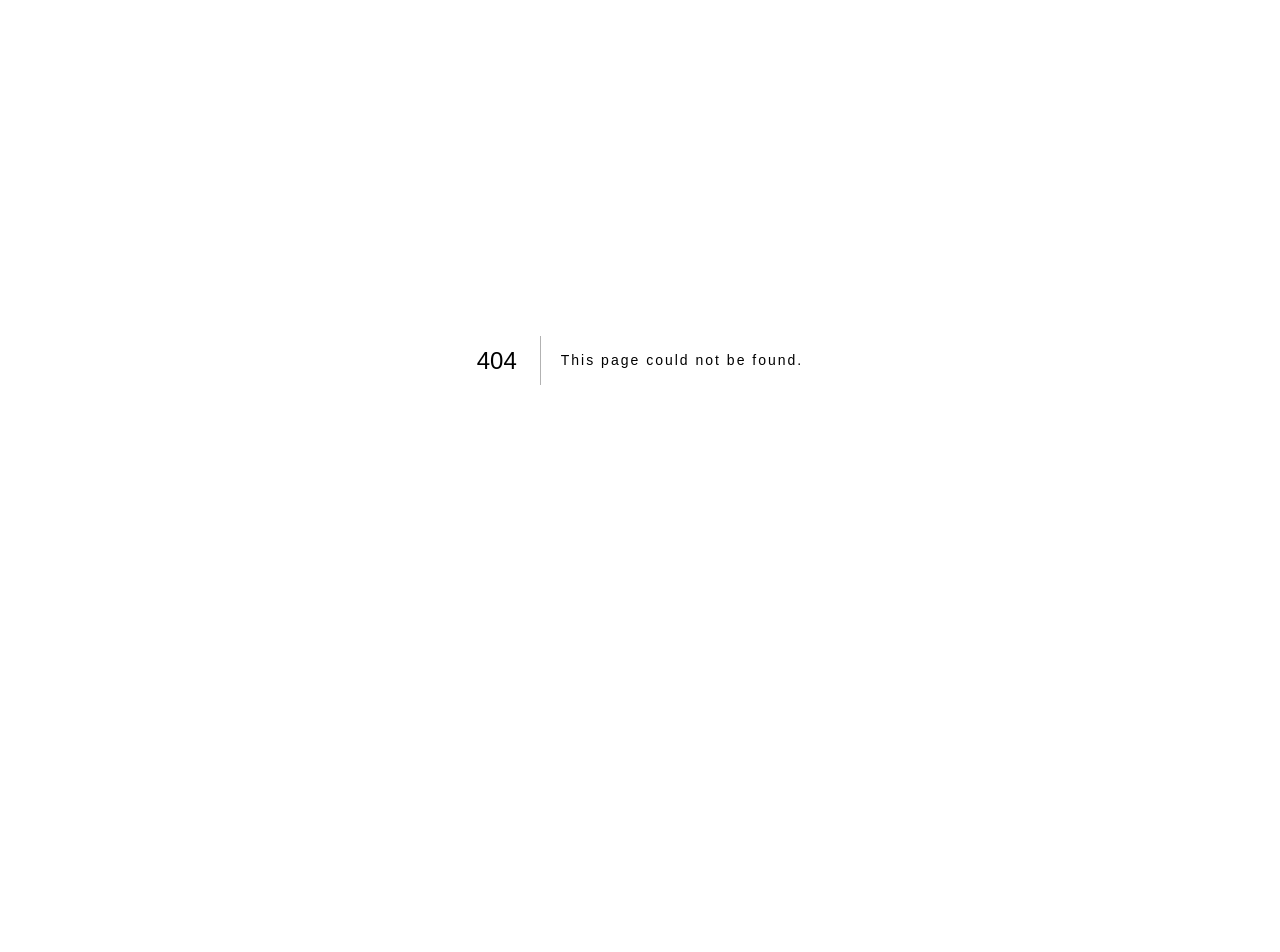
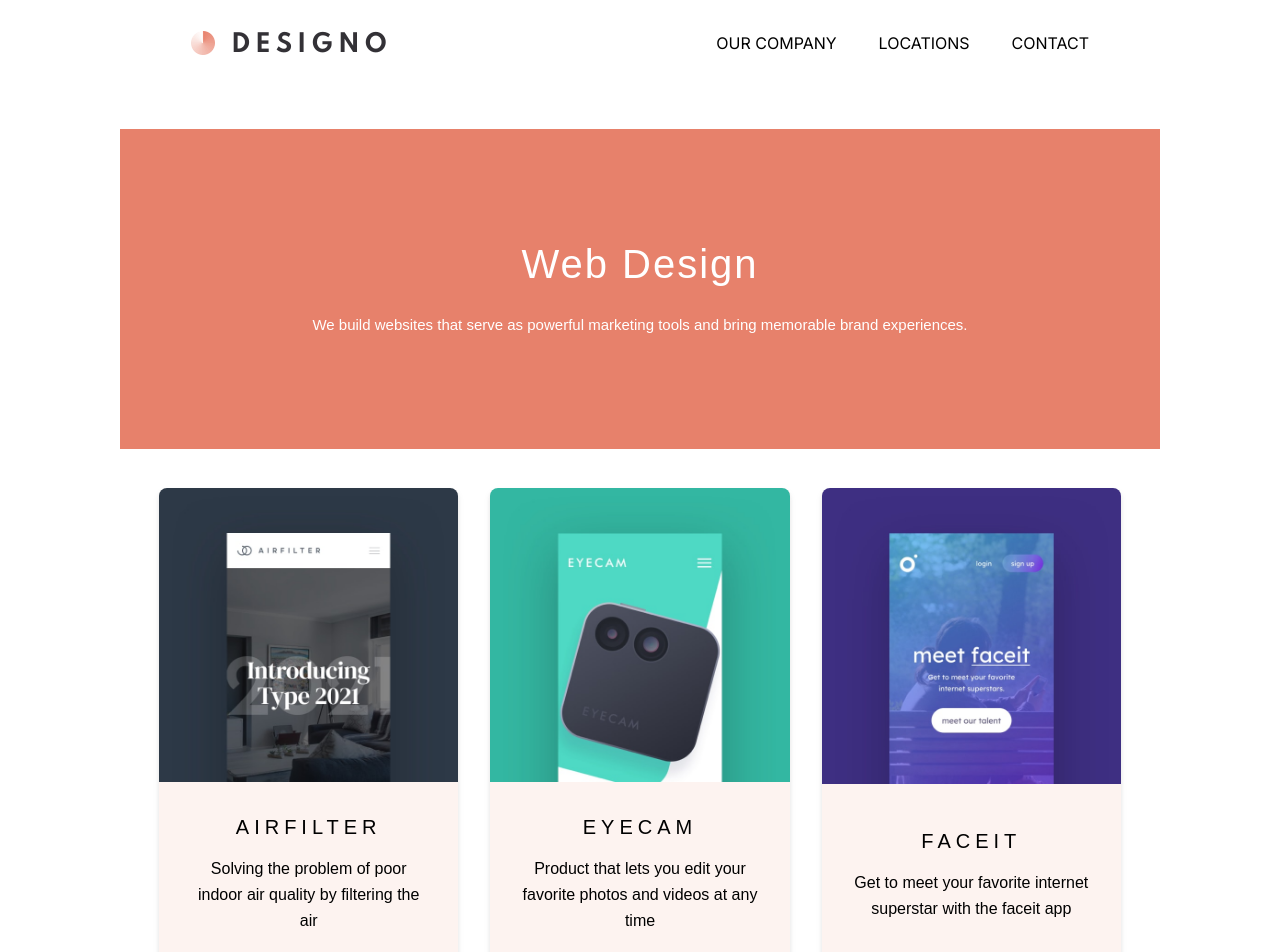
Before and after one commit to glowupmatt/DESIGNO, a Next.js app: page /appDesign in a window 1280 px wide. Before the commit this address had no page. Shown: the part 40-992 px from the top of the page. Before the commit the page ends 800 px from the top, so only its background shows below. Built offline with nearby package versions, Linux system fonts and the light colour scheme.

Commit message:
created the services pages

```diff
--- /dev/null
+++ b/app/appDesign/page.tsx
@@ -0,0 +1,52 @@
+"use client";
+
+import Footer from "@/components/Footer";
+import Navigation from "@/components/Navigation";
+import ServiceCard from "@/components/ServiceCard";
+import TitleHeader from "@/components/TitleHeader";
+import WorkDisplayComp from "@/components/WorkDisplayComp";
+import { appDesignData } from "@/data/designData/appDesign";
+import { homePageProjectDisplay } from "@/data/homePageInfo";
+import { useState } from "react";
+
+const AppDesign = () => {
+  const titleHeaderInfo = {
+    title: "Web Design",
+    desc: "We build websites that serve as powerful marketing tools and bring memorable brand experiences.",
+  };
+  const [navOpen, setNavOpen] = useState(false);
+  return (
+    <div className="w-full flex justify-center items-center flex-col">
+      <div className="max-w-[65rem] w-full">
+        <Navigation setNavOpen={setNavOpen} navOpen={navOpen} />
+        <div>
+          <TitleHeader titleHeaderInfo={titleHeaderInfo} />
+          <div className="flex flex-col items-center justify-center gap-8  lg:grid lg:grid-cols-3 lg:grid-rows-2 lg:justify-center lg:items-center p-[2.44rem] lg:mb-[16rem]">
+            {appDesignData.map((data, index) => {
+              return (
+                <div
+                  key={data.title}
+                  className="flex items-center justify-center cursor-pointer"
+                >
+                  <WorkDisplayComp data={data} />
+                </div>
+              );
+            })}
+          </div>
+          <div className="flex flex-col p-[2.44rem] gap-[1.5rem] mb-[12rem] lg:flex-row">
+            {homePageProjectDisplay
+              .filter((data) => data.title !== "APP DESIGN")
+              .map((data, index) => {
+                return <ServiceCard key={data.title} data={data} />;
+              })}
+          </div>
+        </div>
+      </div>
+      <div className="lg:mt-[25rem]">
+        <Footer />
+      </div>
+    </div>
+  );
+};
+
+export default AppDesign;
--- /dev/null
+++ b/app/graphicDesign/page.tsx
@@ -0,0 +1,53 @@
+"use client";
+
+import ServiceCard from "@/components/ServiceCard";
+import WorkDisplayComp from "@/components/WorkDisplayComp";
+import { graphicDesignData } from "@/data/designData/graphicDesign";
+import { homePageProjectDisplay } from "@/data/homePageInfo";
+import { useState } from "react";
+import Navigation from "@/components/Navigation";
+import TitleHeader from "@/components/TitleHeader";
+import React from "react";
+import Footer from "@/components/Footer";
+
+const page = () => {
+  const titleHeaderInfo = {
+    title: "Graphic Design",
+    desc: "We deliver eye-catching branding materials that are tailored to meet your business objectives.",
+  };
+  const [navOpen, setNavOpen] = useState(false);
+  return (
+    <div className="w-full flex justify-center items-center flex-col">
+      <div className="max-w-[65rem] w-full">
+        <Navigation setNavOpen={setNavOpen} navOpen={navOpen} />
+        <div>
+          <TitleHeader titleHeaderInfo={titleHeaderInfo} />
+          <div className="flex flex-col items-center justify-center gap-8  lg:flex-row lg:justify-center lg:items-center p-[2.44rem] lg:mb-[8rem]">
+            {graphicDesignData.map((data, index) => {
+              return (
+                <div
+                  key={data.title}
+                  className="flex items-center justify-center cursor-pointer"
+                >
+                  <WorkDisplayComp data={data} />
+                </div>
+              );
+            })}
+          </div>
+          <div className="flex flex-col p-[2.44rem] mb-[16rem] gap-[1.5rem] lg:mb-0 lg:flex-row">
+            {homePageProjectDisplay
+              .filter((data) => data.title !== "GRAPHIC DESIGN")
+              .map((data, index) => {
+                return <ServiceCard key={data.title} data={data} />;
+              })}
+          </div>
+        </div>
+      </div>
+      <div className="lg:mt-[25rem]">
+        <Footer />
+      </div>
+    </div>
+  );
+};
+
+export default page;
--- a/components/HomePageComps/BrandCharacteristics.tsx
+++ b/components/HomePageComps/BrandCharacteristics.tsx
@@ -4,7 +4,7 @@ import { homePageCharacteristics } from "@/data/homePageInfo";
 
 const BrandCharacteristics = () => {
   return (
-    <div className="mt-[5.5rem] p-[1.5rem] flex flex-col gap-[5rem] mb-[14rem] md:mb-[21rem] lg:flex-row">
+    <div className="mt-[5.5rem] p-[2.44rem] flex flex-col gap-[5rem] mb-[14rem] md:mb-[21rem] lg:flex-row">
       {homePageCharacteristics.map((data, index) => {
         return (
           <div
--- a/data/designData/appDesign.ts
+++ b/data/designData/appDesign.ts
@@ -2,26 +2,26 @@ export const appDesignData = [
   {
     title: "AIRFILTER",
     desc: "Solving the problem of poor indoor air quality by filtering the air",
-    img: "/public/assets/app-design/desktop/image-airfilter.jpg",
+    img: "/assets/app-design/desktop/image-airfilter.jpg",
   },
   {
     title: "EYECAM",
     desc: "Product that lets you edit your favorite photos and videos at any time",
-    img: "/public/assets/app-design/desktop/image-eyecam.jpg",
+    img: "/assets/app-design/desktop/image-eyecam.jpg",
   },
   {
     title: "FACEIT",
     desc: "Get to meet your favorite internet superstar with the faceit app",
-    img: "/public/assets/app-design/desktop/image-faceit.jpg",
+    img: "/assets/app-design/desktop/image-faceit.jpg",
   },
   {
     title: "TODO",
     desc: "A todo app that features cloud sync with light and dark mode",
-    img: "/public/assets/app-design/desktop/image-todo.jpg",
+    img: "/assets/app-design/desktop/image-todo.jpg",
   },
   {
     title: "LOOPSTUDIOS",
     desc: "A VR experience app made for Loopstudios",
-    img: "/public/assets/app-design/desktop/image-loopstudios.jpg",
+    img: "/assets/app-design/desktop/image-loopstudios.jpg",
   },
 ];
```
